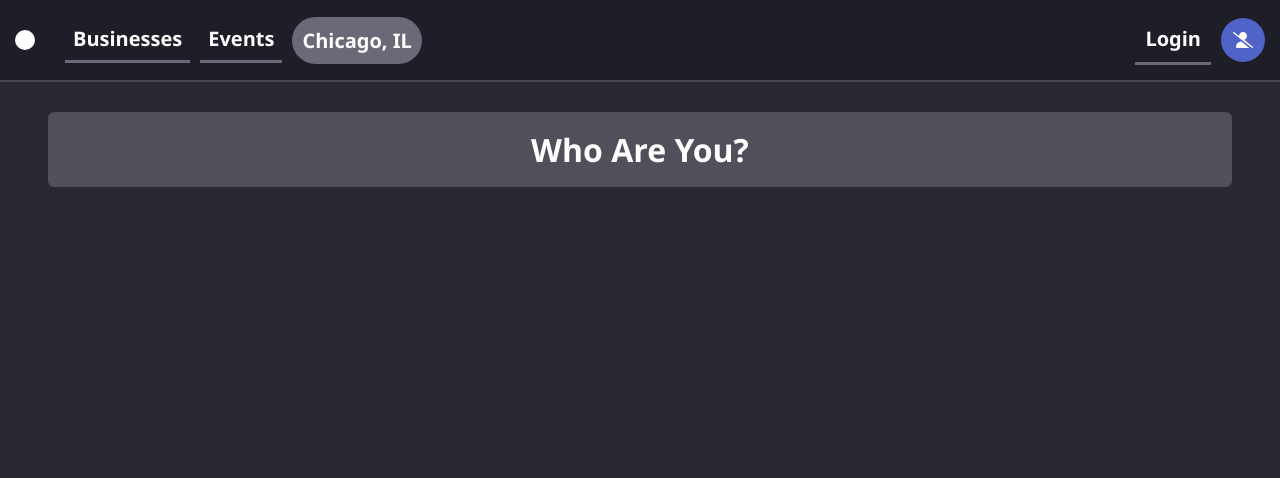
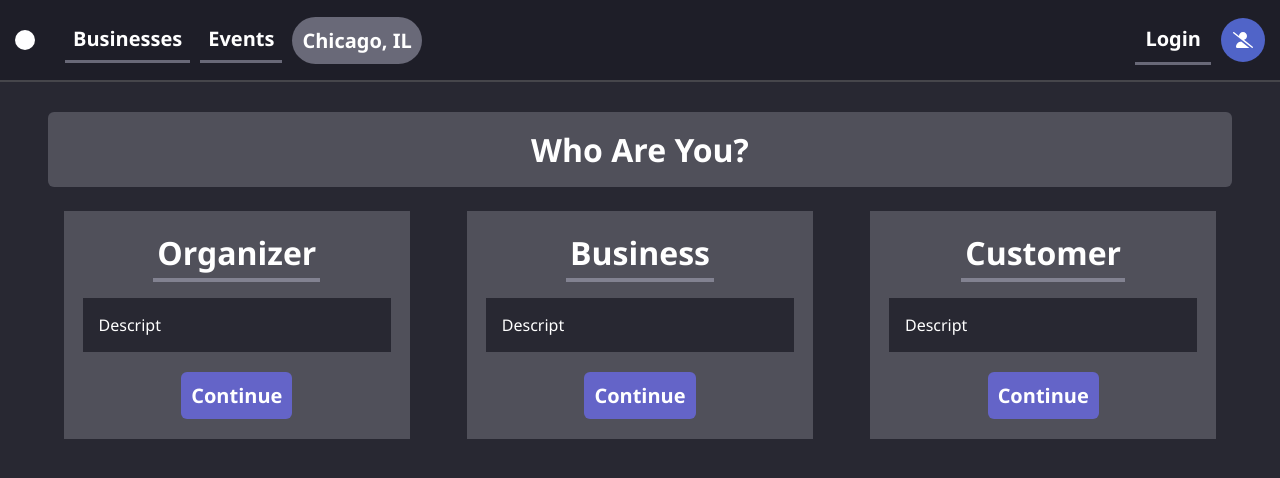
Before and after one commit to danbarajas/TadPool, a React (Vite) app in the folder client/: page /login in a window 1280 px wide. Shown: the top 478 px of the page. Built offline with nearby package versions, Linux system fonts and the light colour scheme.

Commit message:
Login Layout

```diff
--- a/client/src/routes/login/login.jsx
+++ b/client/src/routes/login/login.jsx
@@ -12,10 +12,20 @@ export default function LoginPage() {
             </header>
             <section>
                 <article>
-
+                    <div className='login-name'>Organizer</div>
+                    <div className="description">Descript</div>
+                    <button className="login-submit">Continue</button>
                 </article>
-                <article></article>
-                <article></article>
+                <article>
+                    <div className='login-name'>Business</div>
+                    <div className="description">Descript</div>
+                    <button className="login-submit">Continue</button>
+                </article>
+                <article>
+                    <div className='login-name'>Customer</div>
+                    <div className="description">Descript</div>
+                    <button className="login-submit">Continue</button>
+                </article>
             </section>
         </main>
     </div>
--- a/client/src/routes/login/login.scss
+++ b/client/src/routes/login/login.scss
@@ -1,5 +1,8 @@
 $container-theme: rgb(80, 80, 90);
+$sub-container-theme: rgb(40, 40, 50);
+$container-hover: rgb(180, 180, 200, 0.5);
 $border-radius-size: 6px;
+$submit-button: rgb(100, 100, 200);
 
 .login-page {
     display: flex;
@@ -28,7 +31,51 @@ $border-radius-size: 6px;
             article {
                 width: 30%;
 
+                display: flex;
+                flex-direction: column;
+                justify-content: center;
+                align-items: center;
+
                 background-color: $container-theme;
+
+                .login-submit {
+                    border: none;
+                    border-radius: $border-radius-size;
+
+                    padding: 0.5em;
+                    margin: 1em;
+
+                    font-size: 20px;
+                    font-weight: bold;
+
+                    color: white;
+                    background-color: $submit-button;
+
+                    cursor: pointer;
+                    transition: background-color 0.2s ease;
+                }
+
+                .login-submit:hover {
+                    background-color: rgb(80, 200, 100);
+                }
+
+                .description {
+                    width: 80%;
+
+                    background-color: $sub-container-theme;
+
+                    padding: 1em;
+                }
+
+                .login-name {
+                    font-size: 2em;
+
+                    margin: 0.5em;
+                    padding: 4px;
+                    border-bottom: 4px solid $container-hover;
+
+                    font-weight: bold;
+                }
             }
         }
 
```
